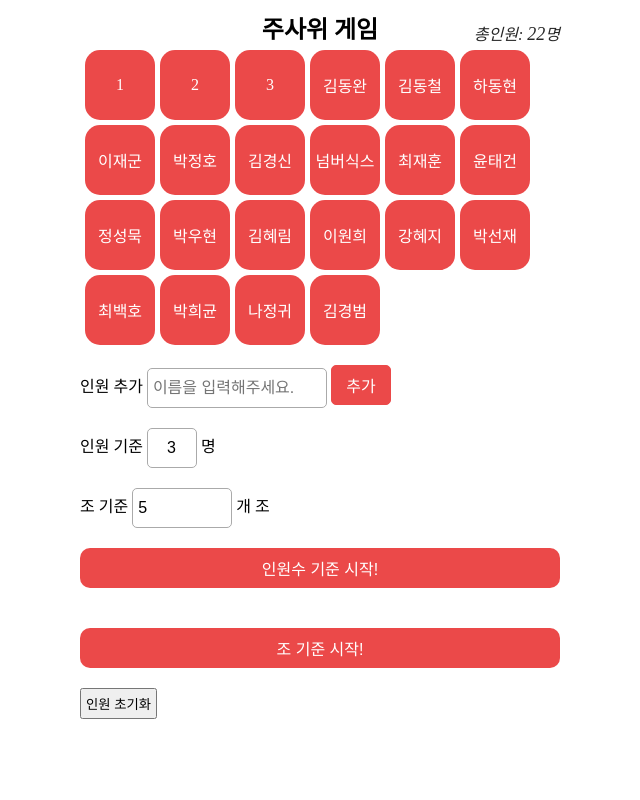
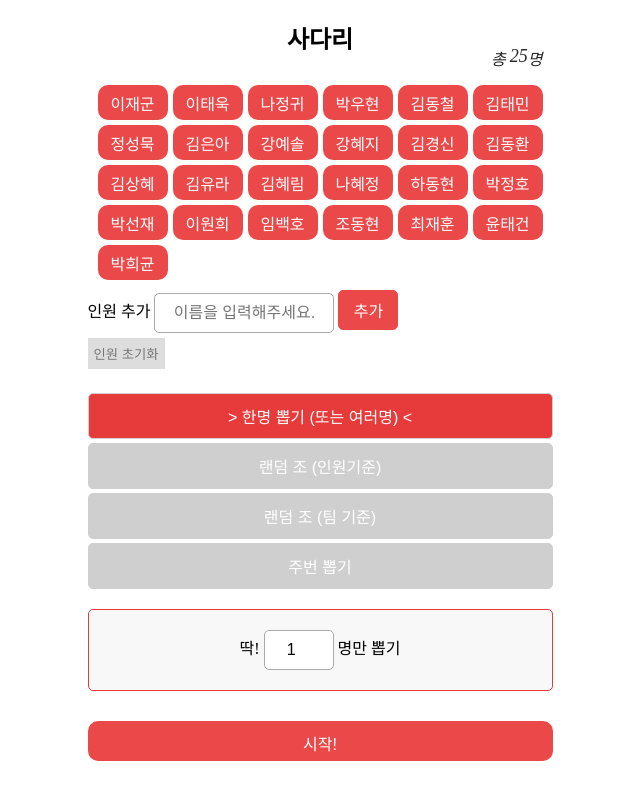
Before and after one commit to tg0825/sadari-vue, a PHP site: page / in a window 1280 px wide. Shown: the whole page, without its empty margins (320-960 px from the left). Run offline with PHP 8.4, Linux system fonts and the light colour scheme.

Commit message:
한명뽑기 기능 추가, 주번 뽑기 기능 추가,

```diff
--- /dev/null
+++ b/index.html
@@ -0,0 +1,130 @@
+<!DOCTYPE html>
+<html>
+<head>
+<meta charset="UTF-8">
+<meta name="viewport" content="width=device-width, initial-scale=1.0">
+<meta http-equiv="X-UA-Compatible" content="ie=edge">
+<link rel="stylesheet" href="style.css">
+<script src="https://unpkg.com/jquery@1.12.4/dist/jquery.js"></script>
+<title>조 짜기</title>
+</head>
+<body>
+    <div class="dice wrap">
+        <h1 class="dice title">사다리</h1>
+        <div class="member-list wrap">
+            <!-- <div class="member-list title">구성원</div> -->
+            <div class="member-list body"> </div>
+            <div class="member-list number"></div>
+        </div>
+
+        <!-- <div class="setup">
+            <form action="" id="frm" autocomplete="off">
+                <div class="form-block">
+                    <label for="">인원 추가</label>
+                    <input
+                    id="name"
+                    name="name"
+                    type="text"
+                    placeholder="이름을 입력해주세요."
+                    maxlength="10"
+                    >
+                    <button type="submit" class="btn-add-mem">추가</button>
+                </div>
+            </form>
+
+            <div class="form-block">
+                <label for="">인원 기준</label>
+                <input id="groupMember" name="groupMember" type="number" value="3">
+                명
+            </div>
+            <button class="start" type="submit">랜덤조 시작!(인원수 기준)</button>
+
+            <div class="form-block">
+                <label for="">조 기준</label>
+                <input id="groupCount" name="groupCount" type="number" value="5">
+                개 조
+            </div>
+            <button class="start-group" type="submit">랜덤조 시작!(조 기준)</button>
+
+            <div class="form-block">
+                <label for="">한명 뽑기</label>
+                <input id="onlyOne" name="onlyOne" type="number" value="1">
+                명
+            </div>
+            <button class="start-onlyone" type="submit">한명 뽑기 시작!</button>
+
+            <div class="">
+                <button class="reset">인원 초기화</button>
+            </div>
+        </div> -->
+
+        <form action="" id="frm" autocomplete="off">
+            <div class="form-block">
+                <label for="">인원 추가</label>
+                <input
+                id="name"
+                name="name"
+                type="text"
+                placeholder="이름을 입력해주세요."
+                maxlength="10"
+                >
+                <button type="submit" class="btn-add-mem">추가</button>
+            </div>
+            <button class="reset">인원 초기화</button>
+        </form>
+
+        <div class="dice-select">
+            <div><button class="btn" data-game="one">한명 뽑기 (또는 여러명)</button></div>
+            <div><button class="btn" data-game="jo-member">랜덤 조 (인원기준)</button></div>
+            <div><button class="btn" data-game="jo-team">랜덤 조 (팀 기준)</button></div>
+            <div><button class="btn" data-game="ju">주번 뽑기</button></div>
+        </div>
+
+        <div class="tab">
+            <div class="tab-item">
+                <div class="form-block">
+                    딱!
+                    <input id="onlyOne" name="onlyOne" type="number" value="1">
+                    명만 뽑기
+                </div>
+            </div>
+
+            <div class="tab-item">
+                <div class="form-block">
+                    <label for=""></label>
+                    한 조당
+                    <input id="groupMember" name="groupMember" type="number" value="3">
+                    명
+                </div>
+            </div>
+
+            <div class="tab-item">
+                <div class="form-block">
+                    <label for=""></label>
+                    총
+                    <input id="groupCount" name="groupCount" type="number" value="5">
+                    개 조 만들기
+                </div>
+            </div>
+
+            <div class="tab-item">
+                <div class="tab-item-result"></div>
+                <div class="ju-add">
+                    <div class="form-block">
+                        <label for="">주번 항목 추가</label>
+                        <input id="name" name="name" type="text" placeholder="창문닦이 기타 등등" maxlength="10">
+                        <button type="submit" class="btn-add-mem">추가</button>
+                    </div>
+                </div>
+            </div>
+        </div>
+
+        <div>
+            <button class="start" type="submit">시작!</button>
+        </div>
+
+        <div class="result"> </div>
+    </div>
+<script src="script.js"></script>
+</body>
+</html>
--- a/index.php
+++ /dev/null
@@ -1,55 +0,0 @@
-<!DOCTYPE html>
-<html>
-<head>
-<meta charset="UTF-8">
-<meta name="viewport" content="width=device-width, initial-scale=1.0">
-<meta http-equiv="X-UA-Compatible" content="ie=edge">
-<link rel="stylesheet" href="style.css">
-<script src="https://unpkg.com/jquery@1.12.4/dist/jquery.js"></script>
-<title>조 짜기</title>
-</head>
-<body>
-    <div class="dice wrap">
-        <h1 class="dice title">주사위 게임</h1>
-        <div class="member-list wrap">
-            <!-- <div class="member-list title">구성원</div> -->
-            <div class="member-list body"> </div>
-            <div class="member-list number"></div>
-        </div>
-
-        <div class="setup">
-            <form action="" id="frm" autocomplete="off">
-                <div class="form-block">
-                    <label for="">인원 추가</label>
-                    <input
-                    id="name"
-                    name="name"
-                    type="text"
-                    placeholder="이름을 입력해주세요."
-                    maxlength="10"
-                    >
-                    <button type="submit" class="btn-add-mem">추가</button>
-                </div>
-            </form>
-
-            <div class="form-block">
-                <label for="">인원 기준</label>
-                <input id="groupMember" name="groupMember" type="number" value="3">
-                명
-            </div>
-
-            <div class="form-block">
-                <label for="">조 기준</label>
-                <input id="groupCount" name="groupCount" type="number" value="5">
-                개 조
-            </div>
-            <button class="start" type="submit">인원수 기준 시작!</button>
-            <button class="start-group" type="submit">조 기준 시작!</button>
-            <button class="reset">인원 초기화</button>
-        </div>
-
-        <div class="result"> </div>
-    </div>
-<script src="script.js"></script>
-</body>
-</html>
--- a/style.css
+++ b/style.css
@@ -10,6 +10,10 @@ input {
 input:focus {
     outline:0;
     box-shadow: 0;
+}
+
+.ta-r {
+    text-align: right !important;
 }
 
 .f-error {
@@ -25,47 +29,23 @@ input:focus {
     margin: 5px;
 }
 
-#groupMember {
-    width: 50px;
-    text-align: right;
+.reset {
+    background: #ddd;
+    color: #777;
+    border: 0;
+    padding: 6px;
+    margin-top: 5px;
 }
-
-/*.setup {
-    position: fixed;
-    top: 0;
-    right: 0;
-    bottom: 0;
-    width: 350px;
-    z-index: 10;
-    padding: 10px 20px;
-    background: #f9f9f9;
-    border-left: 1px solid #e5e5e5;
-    box-sizing: border-box;
-}*/
-
-.reset {
-    padding: 4px;
-}
-
-/*.result {
-    background: #f3f3f3;
-    overflow: hidden;
-    position: fixed;
-    top: 45%;
-    left: 0;
-    right: 350px;
-    bottom: 0;
-    overflow: auto;
-}*/
 
 .form-block input {
     font-size: 16px;
-    width: 100px;
+    width: 70px;
     height:40px;
     padding: 5px;
     vertical-align: middle;
     border-radius: 5px;
     border: 1px solid #aaa;
+    text-align: center;
 }
 
 .form-block #name {
@@ -75,7 +55,8 @@ input:focus {
 .form-block #name+button {
     height: 40px;
     border-radius: 5px;
-    width: 60px;
+    min-width: 60px;
+    padding: 5px 10px;
     font-size: 16px;
     border: 1px solid #eb4949;
     background: #eb4949;
@@ -85,14 +66,15 @@ input:focus {
 .dice.wrap {
     min-width: 320px;
     width: 100%;
-    max-width: 480px;
+    max-width: 465px;
     margin: 0 auto;
 }
 
 .dice.title {
     text-align: center;
     font-size: 24px;
-    margin-top: 10px;
+    margin-top: 20px;
+    margin-bottom: 20px;
 }
 
 .member-list.wrap {
@@ -110,21 +92,34 @@ input:focus {
     color: #262626;
     position: absolute;
     bottom: 100%;
-    right: 0;
+    right: 10px;
 }
 
 .member-list.number:before {
-    content: '총인원: ';
+    content: '총 ';
     font-size: 16px;
+    vertical-align: middle;
 }
 
 .member-list.number:after {
     content: '명';
     font-size: 16px;
+    vertical-align: middle;
 }
 
 .member-list.title {
-    font-size: 18px;
+    font-size: 16px;
+    vertical-align: middle;
+}
+
+.member-list.body {
+    margin: -5px 0 0 -5px;
+    padding: 10px;
+    /*display: -webkit-flex;
+    display: -ms-flex;
+    display: flex;
+    flex-wrap: wrap;
+    justify-content: space-between;*/
 }
 
 .member-list.body:after {
@@ -138,9 +133,9 @@ input:focus {
     background: #eb4949;
     color: #fff;
     width: 70px;
-    height: 70px;
+    height: 35px;
     font-size: 16px;
-    border-radius: 15px;
+    border-radius: 10px;
     text-align: center;
     float: left;
     margin: 5px 0 0 5px;
@@ -221,10 +216,20 @@ input:focus {
     margin: 5px 0 0;
 }
 
-.form-block {
-    margin: 20px 0 0;
+.group.item.onegroup .member {
+    display: inline-block;
+    margin-left: 10px;
 }
 
+.group.item.onegroup .member:first-child {
+    margin-left: 0;
+}
+
+.form-block {
+    margin: 0;
+}
+
+.start-onlyone,
 .start-group,
 .start {
     width: 100%;
@@ -234,5 +239,86 @@ input:focus {
     font-size: 16px;
     border-radius: 10px;
     border: 0;
+    margin: 10px 0 0;
+    padding: 10px;
+}
+
+.tab {
+    clear: both;
+    text-align: center;
+    margin: 20px 0;
+    padding: 20px;
+    background: #f8f8f8;
+    border-radius: 5px;
+    border: 1px solid #e73a3a;
+}
+
+.is_on {
+    background: #e73a3a !important;
+}
+
+.is_on:before {
+    content: '> ';
+}
+
+.is_on:after {
+    content: ' <';
+}
+
+.nab > [class^=tab] {
+    display: none;
+}
+
+.dice-select {
+    clear: both;
     margin: 20px 0;
 }
+
+.dice-select div {
+    padding: 4px 0 0 0;
+}
+
+.btn {
+    width: 100%;
+    padding: 10px;
+    border-radius: 5px;
+    font-size: 16px;
+    border: 1px solid #cfcfcf;
+    background: #cfcfcf;
+    color: #fff;
+}
+
+.ju-add {
+    border-top: 1px solid #ddd;
+    margin-top: 20px;
+    padding-top: 20px;
+    text-align: left;
+}
+.ju-list li {
+    display: inline-block;
+    vertical-align: middle;
+    background: #eee;
+    padding: 10px;
+    border-radius: 10px;
+    margin-left: 10px;
+    margin-top: 10px;
+    position: relative;
+    z-index: 10;
+}
+
+.ju-list li:hover:after {
+    content: 'x';
+    position: absolute;
+    top: -10px;
+    right: -5px;
+    border-radius: 50px;
+    background: #333;
+    color: #fff;
+    width: 22px;
+    padding: 2px;
+    line-height: 20px;
+    font-size: 14px;
+    -webkit-box-sizing: border-box;
+    box-sizing: border-box;
+    z-index: 20;
+}
```
Also changed, not shown: script.js (+244 -98 lines).
